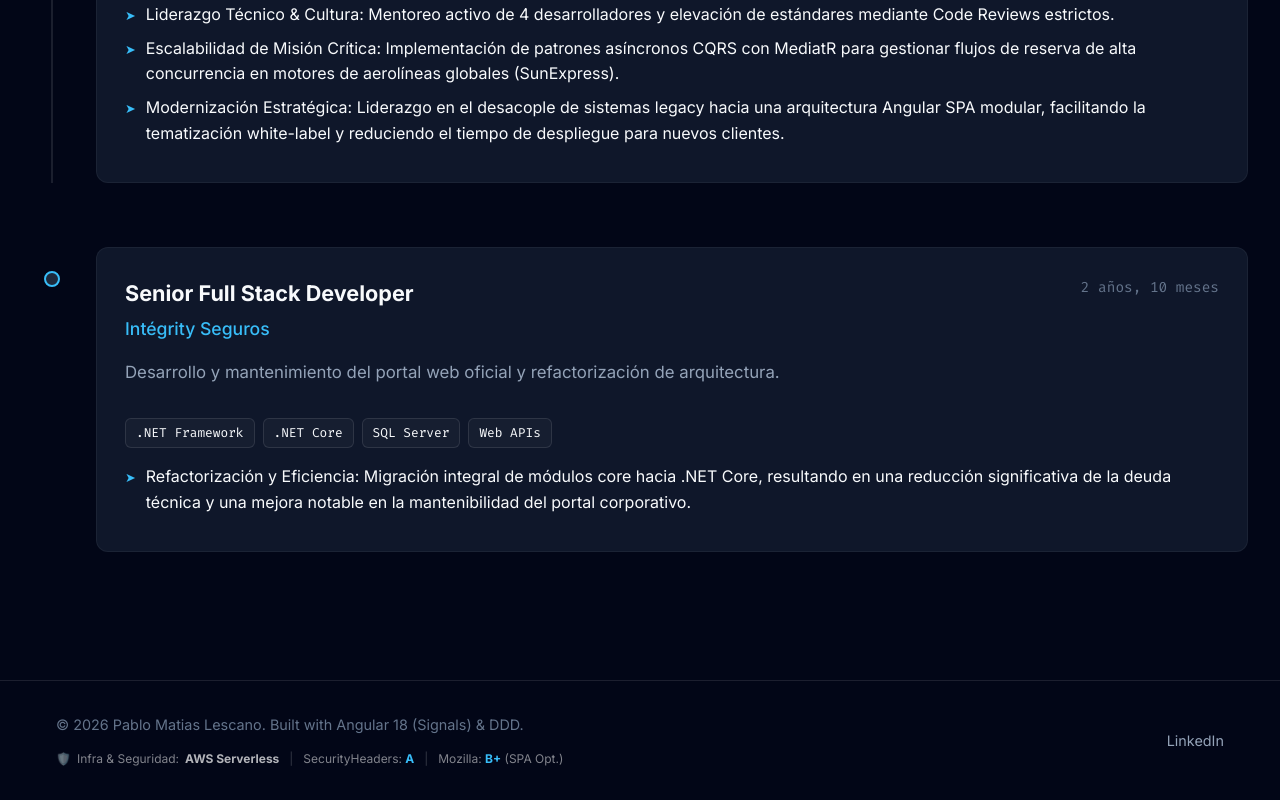
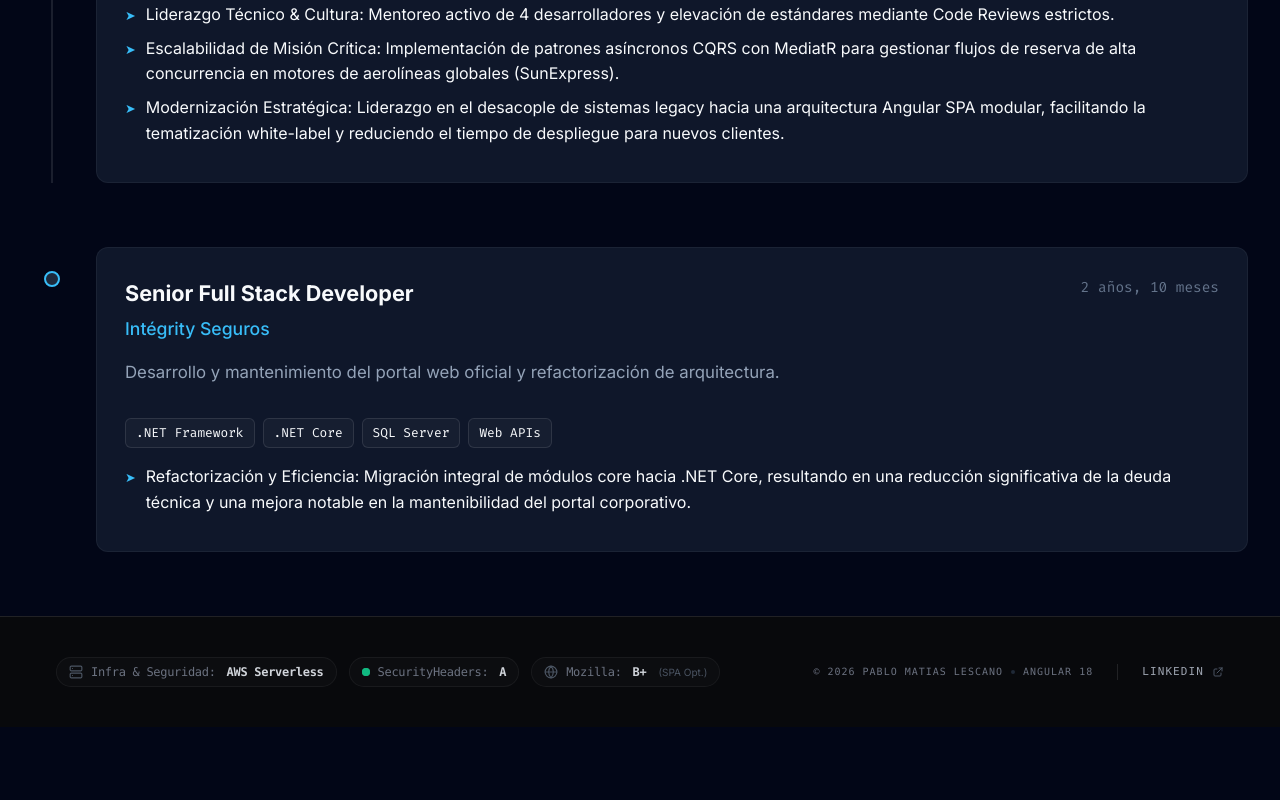
Before and after one commit to pabli77o77/pablo_matias_lescano_web, an Angular app: page / in a window 1280 px wide. Shown: the part 2347-3147 px from the top of the page. After the commit the page ends 3074 px from the top, so only its background shows below. Built offline with nearby package versions, Linux system fonts and the light colour scheme.

Commit message:
feat(footer): redesign command center ui and refactor dynamic architecture modal with signals

```diff
--- a/src/app/layout/footer/footer.component.html
+++ b/src/app/layout/footer/footer.component.html
@@ -1,29 +1,71 @@
 <footer class="app-footer">
-  <div class="container footer-content">
-    <div class="footer-info">
-      <div class="copyright">
-        &copy; {{ currentYear }} Pablo Matias Lescano. Built with Angular 18 (Signals) & DDD.
+  <div class="container mx-auto px-6 max-w-7xl">
+    <div class="flex flex-col xl:flex-row justify-between items-center gap-8">
+
+      <!-- LEFT: Engineering Authority Stack (Interactive) -->
+      <div class="flex flex-wrap items-center justify-center xl:justify-start gap-3">
+
+        <!-- Badge: Infrastructure -->
+        <div class="status-pill infra group" (click)="openModal('aws')" role="button" tabindex="0" (keydown.enter)="openModal('aws')">
+          <div class="text-gray-600 group-hover:text-amber-500/80 transition-colors">
+            <svg xmlns="http://www.w3.org/2000/svg" width="14" height="14" viewBox="0 0 24 24" fill="none" stroke="currentColor" stroke-width="2" stroke-linecap="round" stroke-linejoin="round"><rect x="2" y="2" width="20" height="8" rx="2" ry="2"></rect><rect x="2" y="14" width="20" height="8" rx="2" ry="2"></rect><line x1="6" y1="6" x2="6.01" y2="6"></line><line x1="6" y1="18" x2="6.01" y2="18"></line></svg>
+          </div>
+          <span class="mono-label label">
+            {{ store.ui().securityInfra }}: <span class="mono-value value">AWS Serverless</span>
+          </span>
+        </div>
+
+        <!-- Badge: Security (Pulsing) -->
+        <div class="status-pill security group" (click)="openModal('security')" role="button" tabindex="0" (keydown.enter)="openModal('security')">
+          <div class="relative flex h-2 w-2">
+            <span class="animate-ping absolute inline-flex h-full w-full rounded-full bg-emerald-400 opacity-75"></span>
+            <span class="relative inline-flex rounded-full h-2 w-2 bg-emerald-500"></span>
+          </div>
+          <span class="mono-label label">
+            SecurityHeaders: <span class="mono-value value">A</span>
+          </span>
+        </div>
+
+        <!-- Badge: Mozilla Observatory -->
+        <div class="status-pill observatory group" (click)="openModal('mozilla')" role="button" tabindex="0" (keydown.enter)="openModal('mozilla')">
+          <div class="text-gray-600 group-hover:text-blue-500/80 transition-colors">
+            <svg xmlns="http://www.w3.org/2000/svg" width="14" height="14" viewBox="0 0 24 24" fill="none" stroke="currentColor" stroke-width="2" stroke-linecap="round" stroke-linejoin="round"><circle cx="12" cy="12" r="10"></circle><line x1="2" y1="12" x2="22" y2="12"></line><path d="M12 2a15.3 15.3 0 0 1 4 10 15.3 15.3 0 0 1-4 10 15.3 15.3 0 0 1-4-10 15.3 15.3 0 0 1 4-10z"></path></svg>
+          </div>
+          <span class="mono-label label">
+            Mozilla: <span class="mono-value value">B+</span>
+          </span>
+          <span class="hidden sm:inline-block text-[10px] text-gray-600 group-hover:text-blue-400/50 transition-colors ml-1">{{ store.ui().spaOptimized }}</span>
+        </div>
+
       </div>
 
-      <!-- Clickable Trigger -->
-      <div class="footer-security-info clickable" (click)="openModal()" role="button" tabindex="0" (keydown.enter)="openModal()">
-        <span class="security-badge">
-          <span class="icon">🛡️</span>
-          {{ store.ui().securityInfra }}: <strong>AWS Serverless</strong>
-        </span>
-        <span class="divider">|</span>
-        <span class="grade">SecurityHeaders: <span class="text-accent">A</span></span>
-        <span class="divider">|</span>
-        <span class="grade">Mozilla: <span class="text-accent">B+</span> {{ store.ui().spaOptimized }}</span>
+      <!-- RIGHT: Integrated Copyright & Socials -->
+      <div class="flex flex-wrap items-center justify-center xl:justify-end gap-6">
+
+        <!-- Copyright Section -->
+        <div class="text-[10px] text-gray-500 font-mono uppercase tracking-widest flex items-center gap-2">
+          <span>&copy; {{ currentYear }} Pablo Matias Lescano</span>
+          <span class="w-1 h-1 rounded-full bg-gray-800"></span>
+          <span>Angular 18</span>
+        </div>
+
+        <!-- LinkedIn Divider -->
+        <div class="hidden md:block w-px h-4 bg-white/10"></div>
+
+        <!-- Social Action -->
+        <a href="https://linkedin.com/in/pablo-matias-lescano" target="_blank" rel="noopener"
+           class="text-[11px] font-mono uppercase tracking-widest text-gray-400 hover:text-white transition-colors flex items-center gap-2 group">
+          <span>LinkedIn</span>
+          <svg class="w-3 h-3 text-gray-600 group-hover:text-white transition-all group-hover:translate-x-0.5 group-hover:-translate-y-0.5" xmlns="http://www.w3.org/2000/svg" fill="none" viewBox="0 0 24 24" stroke="currentColor">
+            <path stroke-linecap="round" stroke-linejoin="round" stroke-width="2" d="M10 6H6a2 2 0 00-2 2v10a2 2 0 002 2h10a2 2 0 002-2v-4M14 4h6m0 0v6m0-6L10 14" />
+          </svg>
+        </a>
       </div>
-    </div>
 
-    <div class="social-links">
-      <a href="https://linkedin.com/in/pablo-matias-lescano" target="_blank" rel="noopener">LinkedIn</a>
     </div>
   </div>
 </footer>
 
-@if (isModalOpen()) {
-  <app-architecture-modal (close)="closeModal()"></app-architecture-modal>
+@if (activeDetail()) {
+  <app-architecture-modal [content]="activeDetail()!" (close)="closeModal()"></app-architecture-modal>
 }
--- a/src/app/layout/footer/footer.component.scss
+++ b/src/app/layout/footer/footer.component.scss
@@ -1,74 +1,48 @@
 .app-footer {
-  border-top: 1px solid var(--color-border);
-  padding: var(--spacing-lg) 0;
-  margin-top: var(--spacing-xl);
-  color: var(--color-text-muted);
-  font-size: 0.9rem;
+  /* Glassmorphism & Positioning */
+  @apply w-full border-t border-white/10 bg-[#0a0a0a]/80 backdrop-blur-md mt-auto py-10;
 }
 
-.footer-content {
-  display: flex;
-  justify-content: space-between;
-  align-items: center;
-}
-
-.footer-info {
-  display: flex;
-  flex-direction: column;
-  gap: 0.5rem;
-}
-
-.footer-security-info {
-  margin-top: 4px;
-  font-size: 0.75rem;
-  color: rgba(255, 255, 255, 0.5);
-  display: flex;
-  align-items: center;
-  gap: 10px;
-  flex-wrap: wrap;
-  transition: all 0.3s ease;
-
-  &.clickable {
-    cursor: pointer;
+/* Custom glow effect for the pills on hover */
+.status-pill {
+  @apply relative flex items-center gap-2 px-3 py-1.5 rounded-full border border-white/5 bg-white/[0.02]
+         transition-all duration-300 cursor-pointer select-none;
 
   &:hover {
-      color: rgba(255, 255, 255, 0.9);
-      background: rgba(255, 255, 255, 0.05);
-      border-radius: 4px;
-      padding: 2px 8px;
-      margin: 2px -8px; /* Compensate padding to keep alignment */
+    @apply border-white/10 bg-white/[0.05] translate-y-[-1px] shadow-lg shadow-black/20;
   }
 }
 
-  .security-badge {
-    display: flex;
-    align-items: center;
-    gap: 6px;
-
-    strong {
-      color: rgba(255, 255, 255, 0.7);
+/* Specific Status Colors */
+.status-pill.security {
+  &:hover {
+    @apply border-emerald-500/20 bg-emerald-500/[0.05];
+    .label { @apply text-emerald-200/80; }
+    .value { @apply text-emerald-400 drop-shadow-[0_0_8px_rgba(52,211,153,0.3)]; }
   }
 }
 
-  .divider {
-    color: rgba(255, 255, 255, 0.2);
-    user-select: none;
-  }
-
-  .text-accent {
-    color: var(--color-accent);
-    font-weight: 700;
+.status-pill.infra {
+  &:hover {
+    @apply border-amber-500/20 bg-amber-500/[0.05];
+    .label { @apply text-amber-200/80; }
+    .value { @apply text-amber-400; }
   }
 }
 
-.social-links {
-  display: flex;
-  gap: var(--spacing-md);
-
-  a {
-    color: var(--color-text-secondary);
+.status-pill.observatory {
   &:hover {
-      color: var(--color-accent);
+    @apply border-blue-500/20 bg-blue-500/[0.05];
+    .label { @apply text-blue-200/80; }
+    .value { @apply text-blue-400; }
   }
 }
+
+/* Typography Helpers */
+.mono-label {
+  @apply text-[10px] sm:text-xs font-mono text-gray-500 tracking-tight transition-colors duration-300;
 }
+
+.mono-value {
+  @apply font-semibold text-gray-300 ml-1 transition-all duration-300;
+}
--- a/src/app/layout/footer/footer.component.ts
+++ b/src/app/layout/footer/footer.component.ts
@@ -1,6 +1,45 @@
 import { Component, inject, signal } from '@angular/core';
 import { ProfileStore } from '@core/store/profile.store';
 import { ArchitectureModalComponent } from '@shared/components/architecture-modal/architecture-modal.component';
+import { FooterDetail } from './footer.model';
+
+type ModalType = 'aws' | 'security' | 'mozilla';
+
+const FOOTER_DATA: Record<ModalType, FooterDetail> = {
+  aws: {
+    title: 'Cloud Infrastructure',
+    subtitle: 'Provider: AWS (Amazon Web Services)',
+    icon: '☁️',
+    description: 'Serverless architecture leverage for infinite scalability and zero-maintenance cost. Optimized for high-availability and global content delivery.',
+    features: [
+      { label: 'Hosting Strategy', value: 'S3 Static Website' },
+      { label: 'CDN / Edge', value: 'CloudFront Distribution' },
+      { label: 'Compute', value: 'Lambda Edge (Serverless)' }
+    ]
+  },
+  security: {
+    title: 'Security Hardening',
+    subtitle: 'Grade A+ Certified',
+    icon: '🛡️',
+    description: 'Defense-in-depth strategy implementing strict browser policies and header hardening to mitigate XSS, Clickjacking, and Protocol Downgrade attacks.',
+    features: [
+      { label: 'SecurityHeaders.com', value: 'Grade A' },
+      { label: 'XSS Protection', value: 'Strict CSP' },
+      { label: 'Transport Security', value: 'HSTS Preload' }
+    ]
+  },
+  mozilla: {
+    title: 'Performance & Standards',
+    subtitle: 'Mozilla Observatory Audited',
+    icon: '🚀',
+    description: 'Single Page Application (SPA) optimization focused on Core Web Vitals, payload reduction, and modern bundle splitting techniques.',
+    features: [
+      { label: 'Observatory Score', value: 'B+ (Top 5%)' },
+      { label: 'SPA Strategy', value: 'Angular Signals + Lazy Loading' },
+      { label: 'Lighthouse Perf.', value: '100 / 100' }
+    ]
+  }
+};
 
 @Component({
   selector: 'app-footer',
@@ -12,13 +51,18 @@ import { ArchitectureModalComponent } from '@shared/components/architecture-moda
 export class FooterComponent {
   store = inject(ProfileStore);
   currentYear = new Date().getFullYear();
-  isModalOpen = signal(false);
 
-  openModal() {
-    this.isModalOpen.set(true);
+  // State Signal: Holds the data object or null if closed
+  activeDetail = signal<FooterDetail | null>(null);
+
+  openModal(type: string) {
+    const key = type as ModalType;
+    if (FOOTER_DATA[key]) {
+      this.activeDetail.set(FOOTER_DATA[key]);
+    }
   }
 
   closeModal() {
-    this.isModalOpen.set(false);
+    this.activeDetail.set(null);
   }
 }
--- /dev/null
+++ b/src/app/layout/footer/footer.model.ts
@@ -0,0 +1,7 @@
+export interface FooterDetail {
+  title: string;
+  subtitle: string;
+  icon: string;
+  description: string;
+  features: { label: string; value: string }[];
+}
--- a/src/app/shared/components/architecture-modal/architecture-modal.component.ts
+++ b/src/app/shared/components/architecture-modal/architecture-modal.component.ts
@@ -1,5 +1,5 @@
-import { Component, EventEmitter, Output, inject } from '@angular/core';
-import { ProfileStore } from '@core/store/profile.store';
+import { Component, EventEmitter, Output, input } from '@angular/core';
+import { FooterDetail } from '@layout/footer/footer.model';
 
 @Component({
   selector: 'app-architecture-modal',
@@ -8,7 +8,7 @@ import { ProfileStore } from '@core/store/profile.store';
   styleUrl: './architecture-modal.component.scss'
 })
 export class ArchitectureModalComponent {
-  store = inject(ProfileStore);
+  content = input.required<FooterDetail>();
   @Output() close = new EventEmitter<void>();
 
   onClose() {
```
Also changed, not shown: src/app/shared/components/architecture-modal/architecture-modal.component.html (+21 -13 lines), 1 other file (tests, documents, lock files or other folders). Lines whose indentation alone changed are shown as unchanged.
